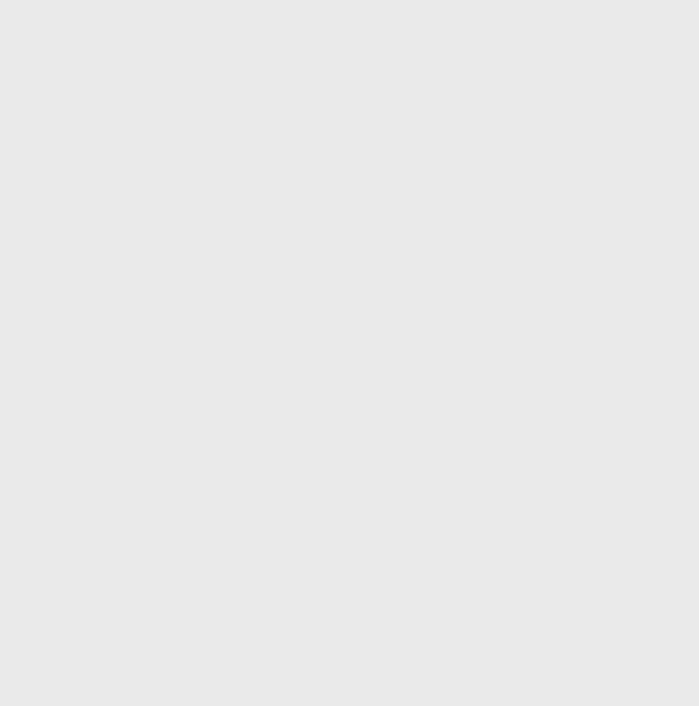
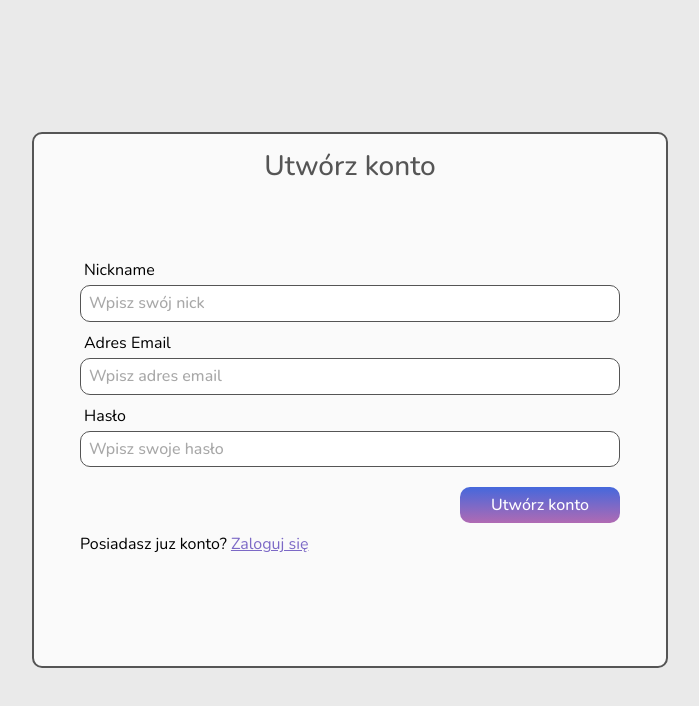
Before and after one commit to Cinkowyy/quiz-app-client, a React (Vite) app: page /register in a window 1280 px wide. Before the commit this address had no page. Shown: the top 706 px of the page, without its empty margins (290-989 px from the left). Built offline with nearby package versions, Linux system fonts and the light colour scheme.

Commit message:
feat: add login and register

```diff
--- a/package.json
+++ b/package.json
@@ -10,8 +10,10 @@
     "preview": "vite preview"
   },
   "dependencies": {
+    "@hookform/resolvers": "^3.1.1",
     "@types/node": "^20.4.5",
     "axios": "^1.4.0",
+    "jwt-decode": "^3.1.2",
     "react": "^18.2.0",
     "react-dom": "^18.2.0",
     "react-hook-form": "^7.45.2",
--- a/src/App.tsx
+++ b/src/App.tsx
@@ -1,7 +1,9 @@
-import { Route, Routes } from "react-router-dom";
+import { Navigate, Route, Routes } from "react-router-dom";
 import styled from 'styled-components'
-import MainViewCard from "./assets/components/MainViewCard";
+import MainViewCard from "./assets/views/MainViewCard";
 import QuizzesList from "./assets/components/QuizzesList";
+import LoginView from "./assets/views/LoginView";
+import RegisterView from "./assets/views/RegisterView";
 
 function App() {
 
@@ -9,8 +11,11 @@ function App() {
     <AppContainer>
       <Routes>
         <Route path="/" element={<MainViewCard />}>
-          <Route index element={<QuizzesList/>} />
+          <Route index element={<Navigate to="/quizzes" />} />
+          <Route path="/quizzes" element={<QuizzesList />} />
         </Route>
+        <Route path="/login" element={<LoginView />}/>
+        <Route path="/register" element={<RegisterView />}/>
       </Routes>
     </AppContainer>
   )
--- /dev/null
+++ b/src/assets/AuthContext.tsx
@@ -0,0 +1,76 @@
+import {
+  createContext,
+  ReactNode,
+  useContext,
+  useEffect,
+  useMemo,
+  useState,
+} from "react";
+import jwt_decode from "jwt-decode";
+
+interface IAuthData {
+  accessToken?: string;
+}
+
+const useAuthData = () => {
+  const [authData, setAuthData] = useState<IAuthData | undefined>();
+
+  const saveAuthData = (authData: IAuthData) => {
+    localStorage.setItem("authData", JSON.stringify(authData));
+    setAuthData(authData);
+  };
+
+  const removeAuthData = () => {
+    setAuthData(undefined);
+    localStorage.removeItem("authData");
+  };
+
+  useEffect(() => {
+    const localAuth = localStorage.getItem("authData");
+
+    if (localAuth) {
+      const parsed: IAuthData = JSON.parse(localAuth);
+      if (parsed.accessToken) {
+        const decoded: {
+          exp: number;
+          iat: number;
+          id: string;
+        } = jwt_decode(parsed.accessToken);
+        if (decoded.exp < Date.now()) setAuthData(JSON.parse(localAuth));
+        else removeAuthData();
+      }
+    }
+  }, []);
+
+  const memoedValue = useMemo(() => {
+    return {
+      authData,
+      saveAuthData,
+      removeAuthData,
+    };
+  }, [authData]);
+
+  return memoedValue;
+};
+
+type AuthContextDataType = ReturnType<typeof useAuthData>;
+
+const AuthContext = createContext<AuthContextDataType>(
+  {} as AuthContextDataType
+);
+
+export const AuthProvider = ({ children }: { children: ReactNode }) => {
+  const contextValue = useAuthData();
+
+  return (
+    <AuthContext.Provider value={contextValue}>{children}</AuthContext.Provider>
+  );
+};
+
+const useAuthContext = () => {
+  const auth = useContext(AuthContext);
+
+  return auth;
+};
+
+export default useAuthContext;
--- a/src/assets/components/Button.styled.ts
+++ b/src/assets/components/Button.styled.ts
@@ -6,7 +6,7 @@ interface IButtonProps {
     type: 'filled' | 'oultined'
 }
 
-export default styled.button<IButtonProps>`
+const Button = styled.button<IButtonProps>`
     display: flex;
     width: 9.375rem;
     padding: 0.375rem 0.5rem;
@@ -28,5 +28,6 @@ export default styled.button<IButtonProps>`
     &:hover {
         transform: scale(1.02);
     }
+`
 
-`
+export default Button
--- /dev/null
+++ b/src/assets/components/FormComponents.styled.ts
@@ -0,0 +1,53 @@
+import { styled } from "styled-components";
+
+export const Form = styled.form`
+  width: 90%;
+  margin-inline: auto;
+  display: flex;
+  flex-direction: column;
+  row-gap: 0.75rem;
+  padding-top: 10%;
+
+  button {
+    margin-top: 0.5rem;
+    margin-left: auto;
+  }
+  a {
+    color: #7c69c6;
+  }
+`;
+
+export const InputWrapper = styled.div`
+  display: flex;
+  flex-direction: column;
+  row-gap: 0.375rem;
+
+  label {
+    margin-left: 0.25rem;
+    width: fit-content;
+  }
+`;
+
+export const Input = styled.input<{iserror?: boolean}>`
+  outline: none;
+  outline-color: transparent;
+  padding: 0.5rem;
+  border: 1px solid ${props => props.iserror?"red":"#555"};
+  border-radius: 0.625rem;
+  transition: border-color 0.25s ease-in-out, outline 0.25s ease-in-out;
+
+  color: #555;
+  font-size: 1rem;
+  font-weight: 500;
+
+  &:focus {
+    border-color: ${props => props.iserror?"red":"#7c69c6"};
+    outline: 1px solid ${props => props.iserror?"red":"#7c69c6"};
+  }
+
+  &::placeholder {
+    color: #a8a8a8;
+    font-size: 1rem;
+    font-weight: 500;
+  }
+`;
--- /dev/null
+++ b/src/assets/components/MainCard.styled.ts
@@ -0,0 +1,16 @@
+import { styled } from "styled-components";
+
+const MainCard = styled.div`
+  width: 600px;
+  height: 500px;
+  max-width: 95%;
+  max-height: 95dvh;
+  border: 2px solid #555555;
+  border-radius: 10px;
+  background-color: #FAFAFA;
+  padding: 1rem;
+  display: flex;
+  flex-direction: column;
+`
+
+export default MainCard
--- a/src/assets/components/MainViewCard.tsx
+++ /dev/null
@@ -1,27 +0,0 @@
-import { styled } from 'styled-components'
-import { Outlet } from 'react-router-dom'
-import TopBar from './TopBar'
-
-const MainViewCard = () => {
-  return (
-    <MainCard>
-        <TopBar/>
-        <Outlet/>
-    </MainCard>
-  )
-}
-
-export default MainViewCard
-
-const MainCard = styled.div`
-  width: 600px;
-  height: 500px;
-  max-width: 95%;
-  max-height: 95dvh;
-  border: 2px solid #555555;
-  border-radius: 10px;
-  background-color: #FAFAFA;
-  padding: 1rem;
-  display: flex;
-  flex-direction: column;
-`
--- a/src/assets/components/QuizzesList.tsx
+++ b/src/assets/components/QuizzesList.tsx
@@ -13,7 +13,7 @@ const QuizzesList = () => {
     const getQuizzes = async () => {
       try {
         const res = await axios.get<IQuiz[]>("/quizzes/getQuizzes");
-        console.log(res.data);
+        // console.log(res.data);
         setQuizzes(res.data);
       } catch (error) {
         console.log(error);
--- /dev/null
+++ b/src/assets/views/LoginView.tsx
@@ -0,0 +1,99 @@
+import { styled } from "styled-components";
+import MainCard from "../components/MainCard.styled";
+import Button from "../components/Button.styled";
+import { Form, Input, InputWrapper } from "../components/FormComponents.styled";
+import { Link, useNavigate } from "react-router-dom";
+import { z } from "zod";
+import { useForm, SubmitHandler } from "react-hook-form";
+import { zodResolver } from "@hookform/resolvers/zod";
+import axios from "../../api/axios";
+import useAuthContext from "../AuthContext";
+
+const loginSchema = z.object({
+  email: z.string(),
+  password: z.string(),
+});
+
+type LoginFormType = z.infer<typeof loginSchema>;
+
+const LoginView = () => {
+  const navigate = useNavigate();
+
+  const {
+    register,
+    handleSubmit,
+    setError,
+    formState: { errors },
+  } = useForm<LoginFormType>({
+    mode: "all",
+    defaultValues: {
+      email: "",
+      password: "",
+    },
+    resolver: zodResolver(loginSchema),
+  });
+
+  const { saveAuthData } = useAuthContext();
+
+  const onSumbit: SubmitHandler<LoginFormType> = async (data) => {
+    try {
+      const res = await axios.post("/identity/login", {
+        ...data,
+      });
+
+      saveAuthData({
+        accessToken: res.data?.accessToken,
+      });
+
+      navigate("/quizzes", {
+        replace: true,
+      });
+    } catch (error: any) {
+      if (error?.response?.data?.message == "Invalid credentials") {
+        setError("email", { message: "Błędny login lub hasło" });
+        setError("password", { message: "Błędny login lub hasło" });
+      }
+    }
+  };
+
+  return (
+    <MainCard>
+      <ViewTitle>Zaloguj się</ViewTitle>
+      <Form onSubmit={handleSubmit(onSumbit)}>
+        <InputWrapper>
+          <label htmlFor="email">Adres Email</label>
+          <Input
+            type="text"
+            id="email"
+            placeholder="Wpisz adres email"
+            {...register("email")}
+            iserror={errors.email?.message ? true : false}
+          />
+        </InputWrapper>
+        <InputWrapper>
+          <label htmlFor="password">Hasło</label>
+          <Input
+            type="password"
+            id="password"
+            placeholder="Wpisz swoje hasło"
+            {...register("password")}
+            iserror={errors.password?.message ? true : false}
+          />
+        </InputWrapper>
+        <Button type="filled">Zaloguj</Button>
+        <p>
+          Nie masz jeszcze konta? <Link to="/register">Zarejestruj się</Link>
+        </p>
+      </Form>
+    </MainCard>
+  );
+};
+
+export default LoginView;
+
+const ViewTitle = styled.h1`
+  color: #555;
+  text-align: center;
+  font-size: 1.75rem;
+  font-weight: 500;
+`;
--- /dev/null
+++ b/src/assets/views/MainViewCard.tsx
@@ -0,0 +1,15 @@
+import { styled } from 'styled-components'
+import { Outlet } from 'react-router-dom'
+import TopBar from '../components/TopBar'
+import MainCard from '../components/MainCard.styled'
+
+const MainViewCard = () => {
+  return (
+    <MainCard>
+        <TopBar/>
+        <Outlet/>
+    </MainCard>
+  )
+}
+
+export default MainViewCard
--- /dev/null
+++ b/src/assets/views/RegisterView.tsx
@@ -0,0 +1,103 @@
+import { styled } from "styled-components";
+import MainCard from "../components/MainCard.styled";
+import Button from "../components/Button.styled";
+import { Form, Input, InputWrapper } from "../components/FormComponents.styled";
+import { Link, useNavigate } from "react-router-dom";
+import { z } from "zod";
+import { useForm, SubmitHandler } from "react-hook-form";
+import { zodResolver } from "@hookform/resolvers/zod";
+import axios from "../../api/axios";
+
+const registerSchema = z.object({
+  nickname: z.string().min(3).max(24),
+  email: z.string().email(),
+  password: z.string().min(8).max(24),
+});
+
+type RegisterFormType = z.infer<typeof registerSchema>;
+
+const RegisterView = () => {
+  const navigate = useNavigate();
+
+  const {
+    register,
+    handleSubmit,
+    setError,
+    formState: { errors },
+  } = useForm<RegisterFormType>({
+    mode: "all",
+    defaultValues: {
+      nickname: "",
+      email: "",
+      password: "",
+    },
+    resolver: zodResolver(registerSchema),
+  });
+
+  const onSumbit: SubmitHandler<RegisterFormType> = async (data) => {
+    try {
+      await axios.post("/identity/register", {
+        ...data,
+      });
+
+      navigate("/login", {
+        replace: true,
+      });
+    } catch (error: any) {
+      if (error?.response?.data?.message == "User already exists")
+        setError("email", { message: "Ten email jest już zajęty" });
+      else console.log(error);
+    }
+  };
+
+  return (
+    <MainCard>
+      <ViewTitle>Utwórz konto</ViewTitle>
+      <Form onSubmit={handleSubmit(onSumbit)}>
+        <InputWrapper>
+          <label htmlFor="nickname">Nickname</label>
+          <Input
+            type="text"
+            id="nickname"
+            placeholder="Wpisz swój nick"
+            {...register("nickname")}
+            iserror={errors.nickname?.message ? true : false}
+          />
+        </InputWrapper>
+        <InputWrapper>
+          <label htmlFor="email">Adres Email</label>
+          <Input
+            type="text"
+            id="email"
+            placeholder="Wpisz adres email"
+            {...register("email")}
+            iserror={errors.email?.message ? true : false}
+          />
+        </InputWrapper>
+        <InputWrapper>
+          <label htmlFor="password">Hasło</label>
+          <Input
+            type="password"
+            id="password"
+            placeholder="Wpisz swoje hasło"
+            {...register("password")}
+            iserror={errors.password?.message ? true : false}
+          />
+        </InputWrapper>
+        <Button type="filled">Utwórz konto</Button>
+        <p>
+          Posiadasz juz konto? <Link to="/login">Zaloguj się</Link>
+        </p>
+      </Form>
+    </MainCard>
+  );
+};
+
+export default RegisterView;
+
+const ViewTitle = styled.h1`
+  color: #555;
+  text-align: center;
+  font-size: 1.75rem;
+  font-weight: 500;
+`;
```
Also changed, not shown: src/main.tsx (+11 -8 lines), 1 other file (tests, documents, lock files or other folders).
